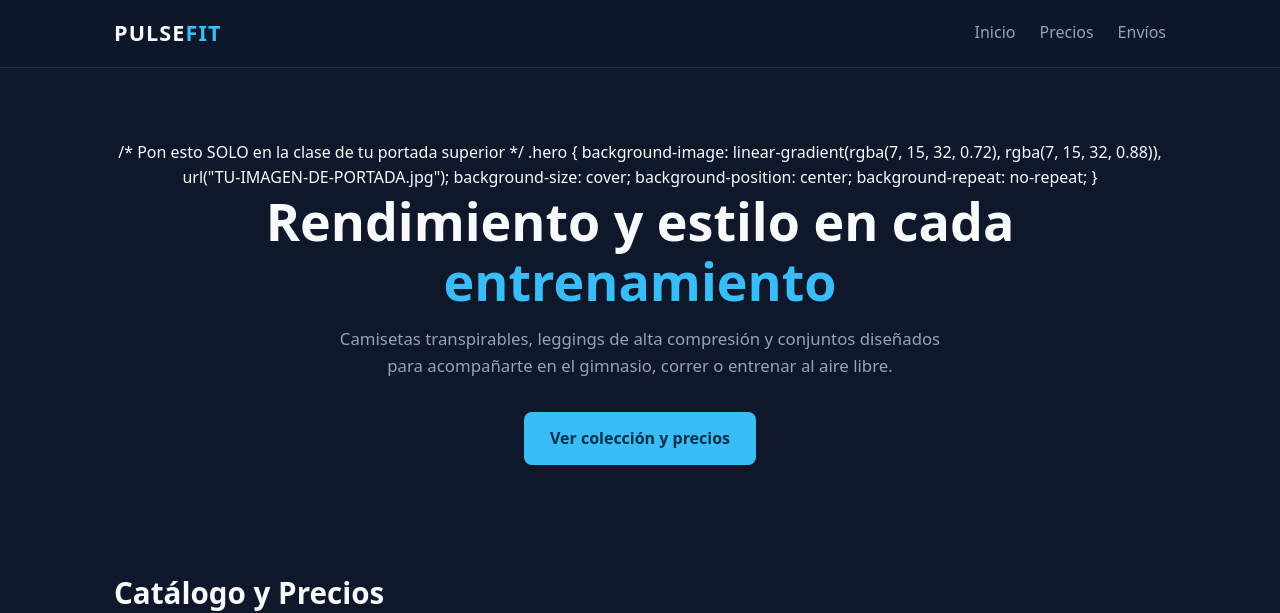
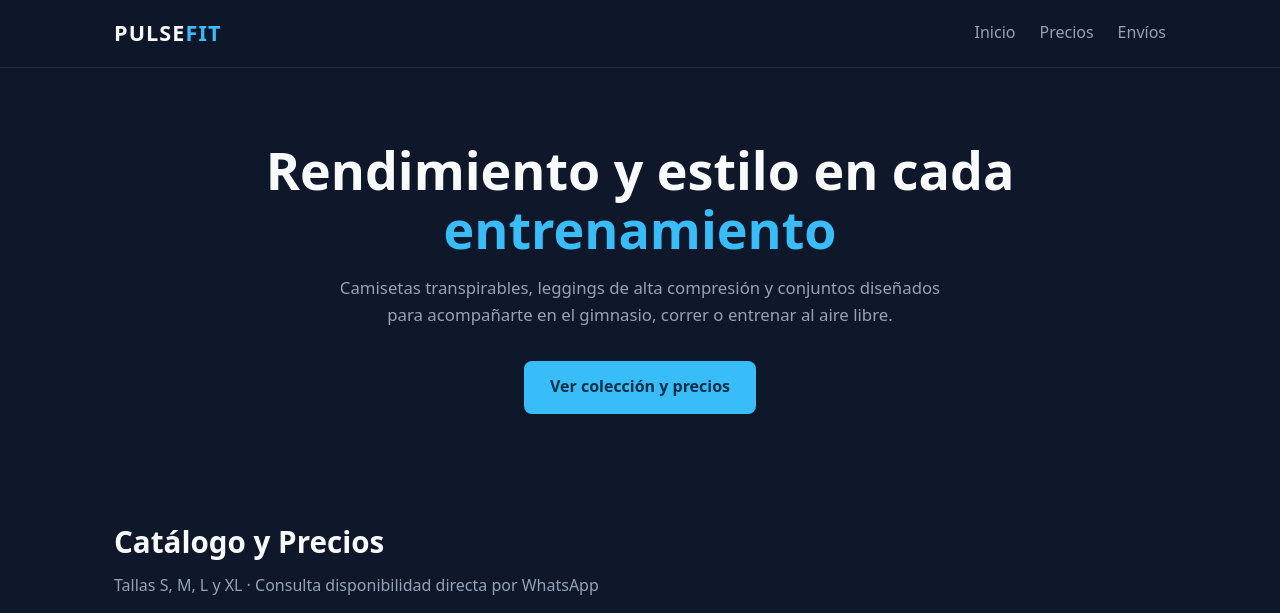
Before and after one commit to kevin03cazho-cmd/Ropa-deportiva, a plain HTML site: page index.html in a window 1280 px wide. Shown: the top 613 px of the page. Drawn offline with Linux system fonts and the light colour scheme.

Commit message:
Update index.html

```diff
--- a/index.html
+++ b/index.html
@@ -289,15 +289,7 @@
   </header>
 
   <main>
-    <section class="hero"> /* Pon esto SOLO en la clase de tu portada superior */
-.hero {
-  background-image:
-    linear-gradient(rgba(7, 15, 32, 0.72), rgba(7, 15, 32, 0.88)),
-    url("TU-IMAGEN-DE-PORTADA.jpg");
-  background-size: cover;
-  background-position: center;
-  background-repeat: no-repeat;
-}
+    <section class="hero">
       <h1>Rendimiento y estilo en cada <span>entrenamiento</span></h1>
       <p>
         Camisetas transpirables, leggings de alta compresión y conjuntos diseñados para acompañarte en el gimnasio, correr o entrenar al aire libre.
```
